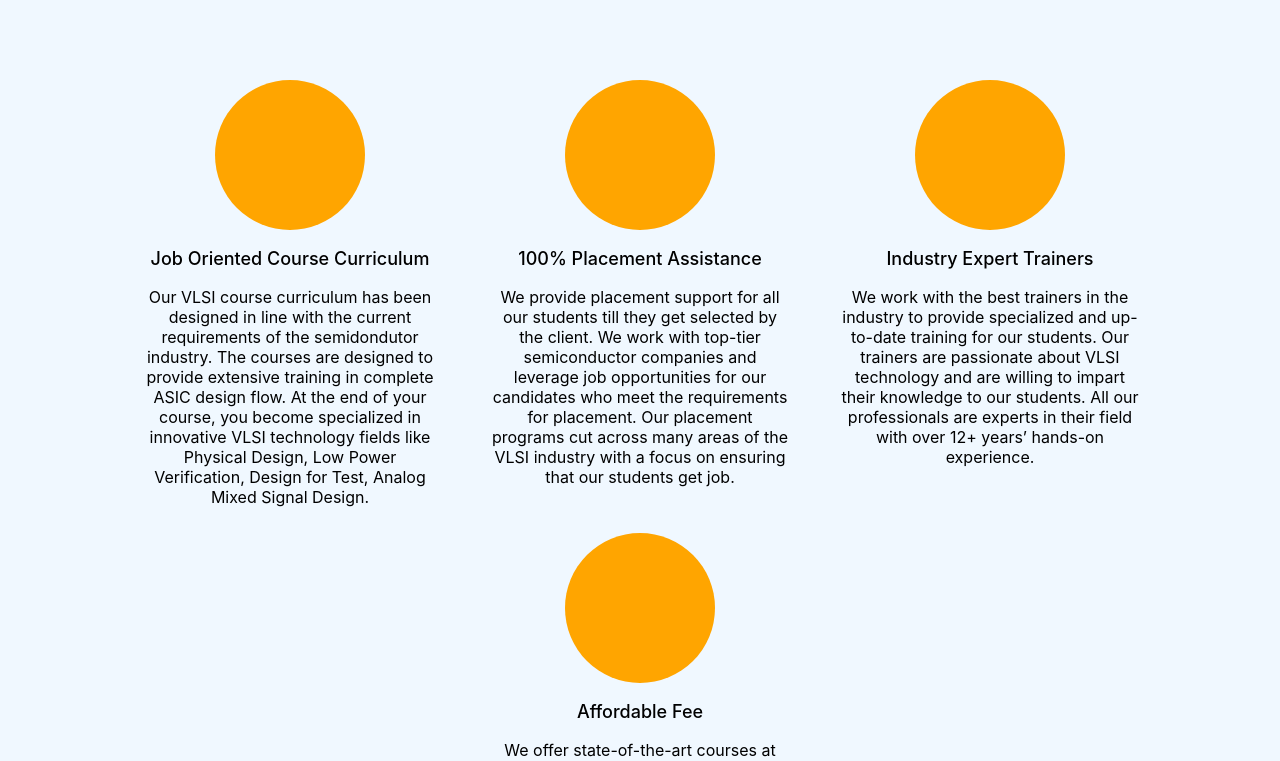
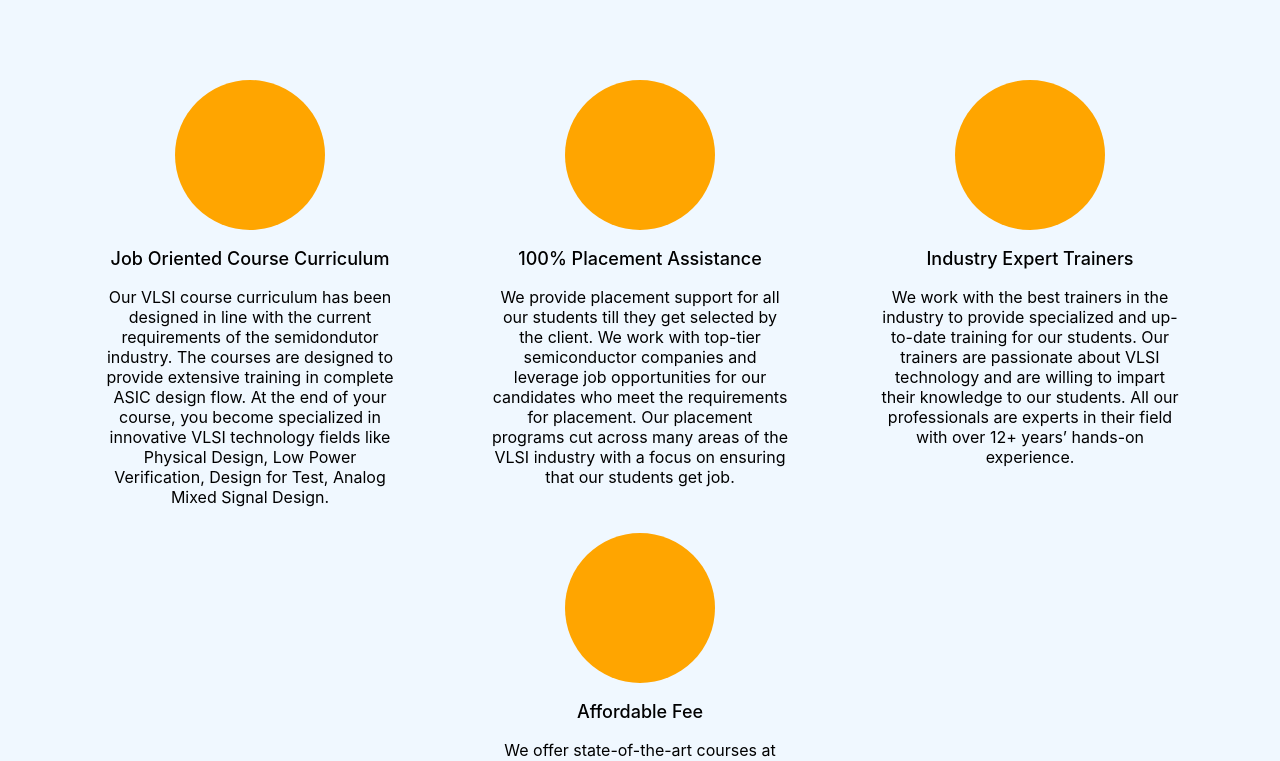
Before and after one commit to Purushothaman9148/vlsiapp, a React (Create React App) app: page / in a window 1280 px wide. Shown: the top 761 px of the page. Built offline with nearby package versions, Linux system fonts and the light colour scheme.

Commit message:
Css Change

```diff
--- a/src/App.css
+++ b/src/App.css
@@ -44,7 +44,7 @@
   gap: 10px;
   flex-wrap: wrap;
   justify-content: space-around;
-  padding: 80px 120px;
+  padding: 80px 60px;
   background-color: aliceblue;
 }
 
```
